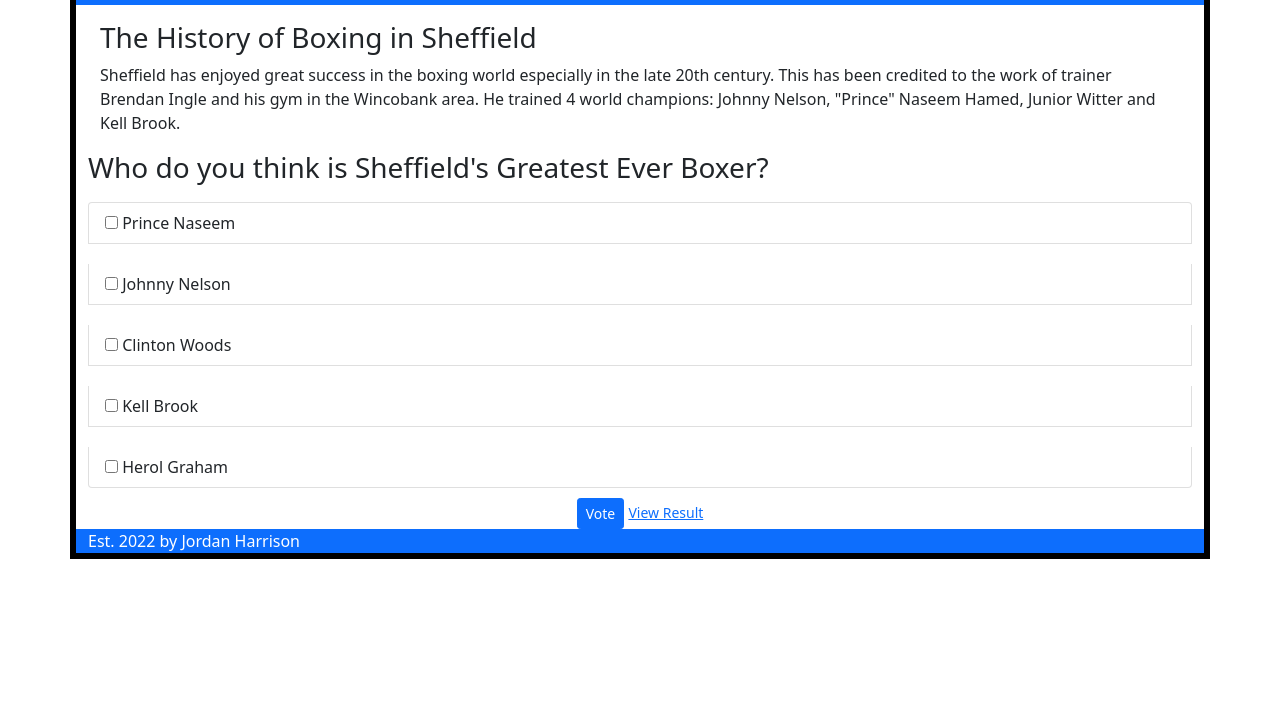
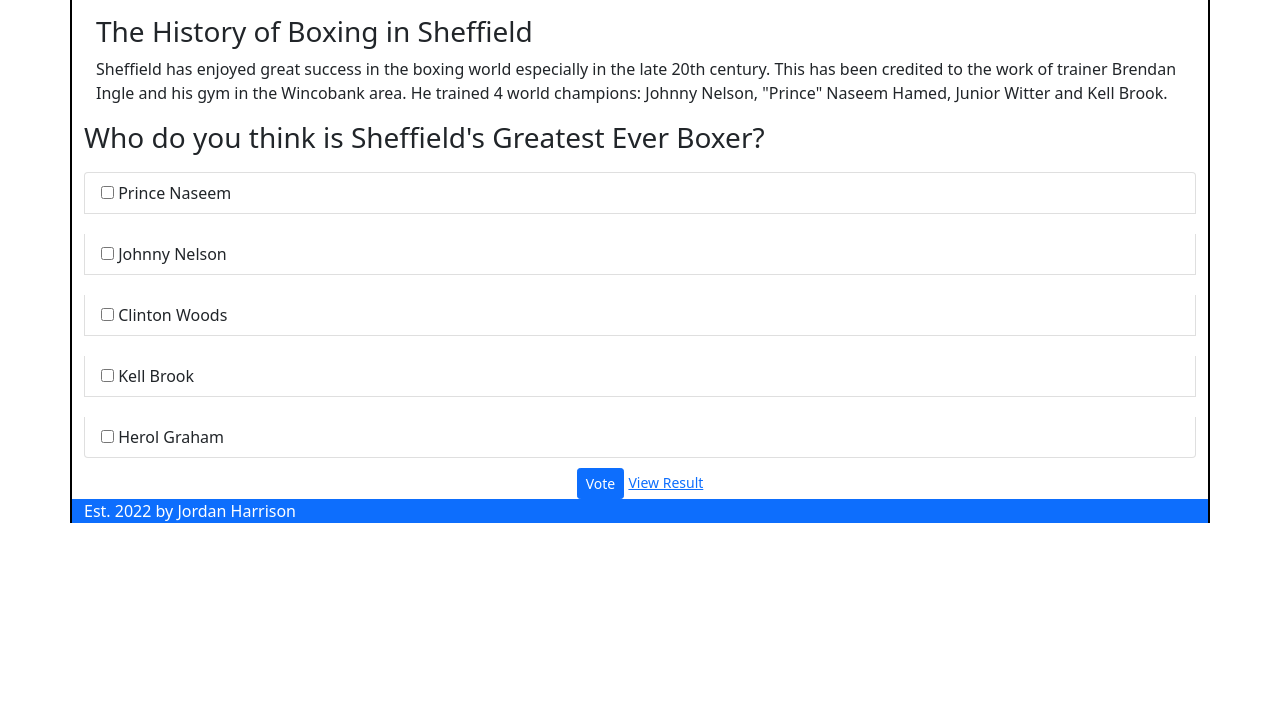
Before and after one commit to jord2097/hobby-website, a plain HTML site: page boxing.html in a window 1280 px wide. Shown: the part 77-800 px from the top of the page. Drawn offline with nearby package versions, Linux system fonts and the light colour scheme.

Commit message:
border changes

```diff
--- a/backgrounds.css
+++ b/backgrounds.css
@@ -1,6 +1,7 @@
 /*class container*/
 .container {
-    border: 6px solid black;
+    border-left: 2px solid black;
+    border-right: 2px solid black;
 }
 
 .col {
```
